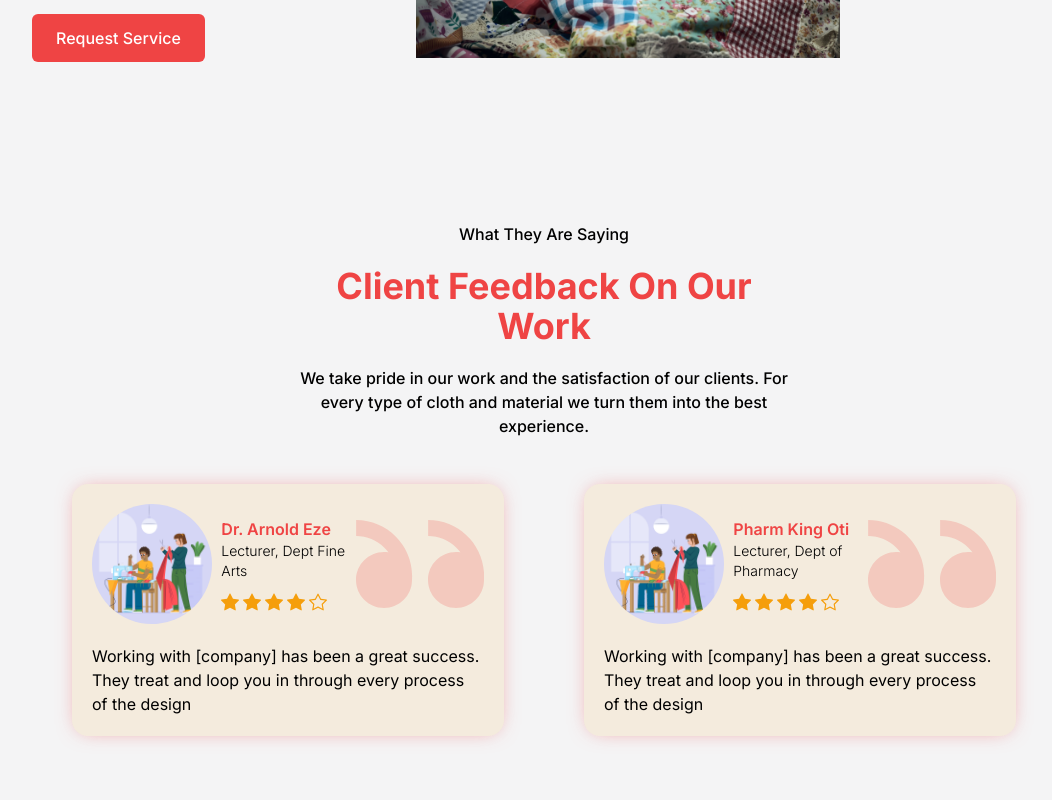
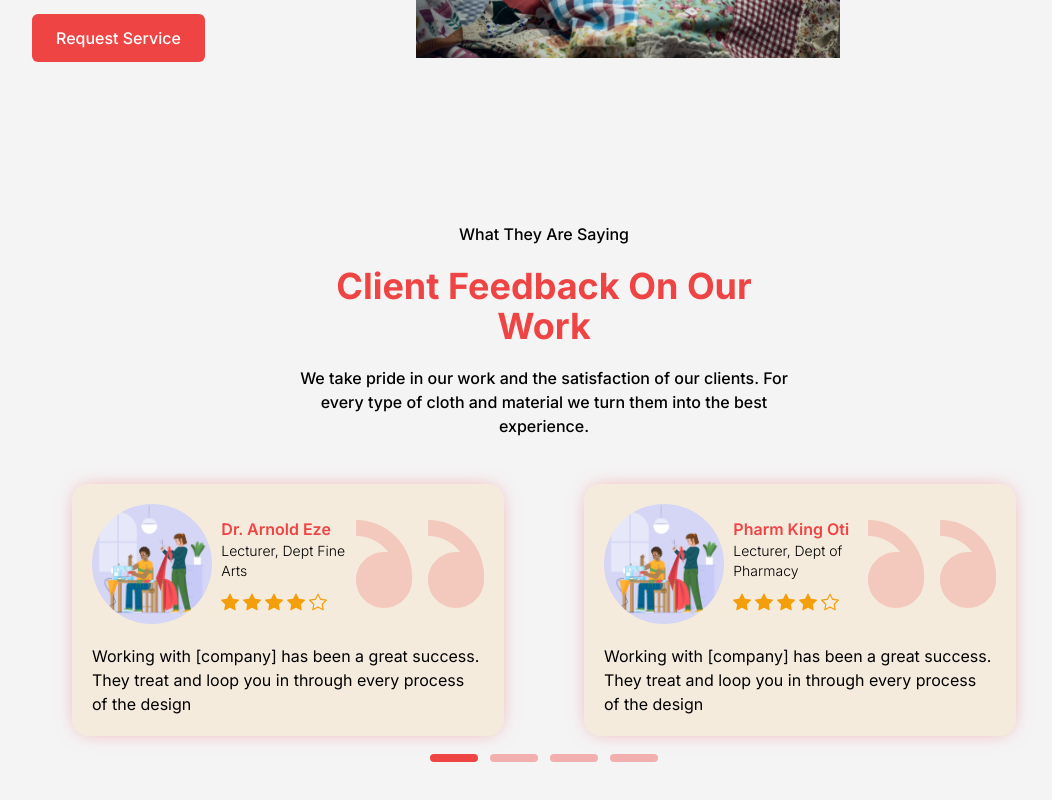
Before and after one commit to mmesomasaint/hulksmasher, a Next.js app: page / in a window 1280 px wide. Shown: the part 3058-3858 px from the top of the page, without its empty margins (96-1148 px from the left). Built offline with nearby package versions, Linux system fonts and the light colour scheme.

Commit message:
Feat: ADd control

```diff
--- a/app/components/review.tsx
+++ b/app/components/review.tsx
@@ -75,6 +75,13 @@ function Review({ reviews }: ReviewNodeType) {
           </div>
         )
       })}
+      <div className='absolute -right-[50%] -translate-x-[50%] bottom-0 w-full flex justify-center items-center gap-3'>
+              {
+                pairedReviews.map((pair, id) => (
+                  <div key={pair[0].name} className={`w-12 h-2 ${activePair === id ? 'bg-red-500' : 'bg-red-500/40'} rounded-2xl`} />
+                ))
+              }
+            </div>
     </>
   )
 }
```
